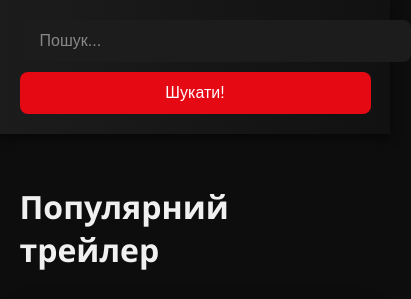
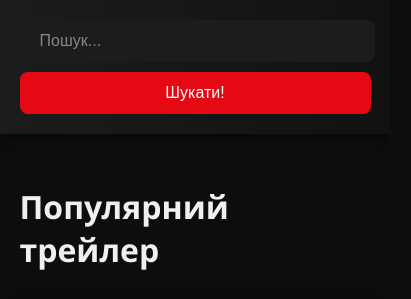
Before and after one commit to aleshaqqe/SearchKino, a website: page index.html in a window 390 px wide. Shown: the top 299 px of the page, 411 px wide, since content can reach past the window. Drawn offline with Linux system fonts and the light colour scheme; grey boxes are pictures that could not be loaded.

Commit message:
Added adaptive

```diff
--- a/style.css
+++ b/style.css
@@ -256,3 +256,10 @@ a{
   border: 0;
   border-radius: 12px;
 }
+
+@media(max-width:480px){
+  input[type="text"] {
+
+    width:89.999%;
+  }
+}
```
